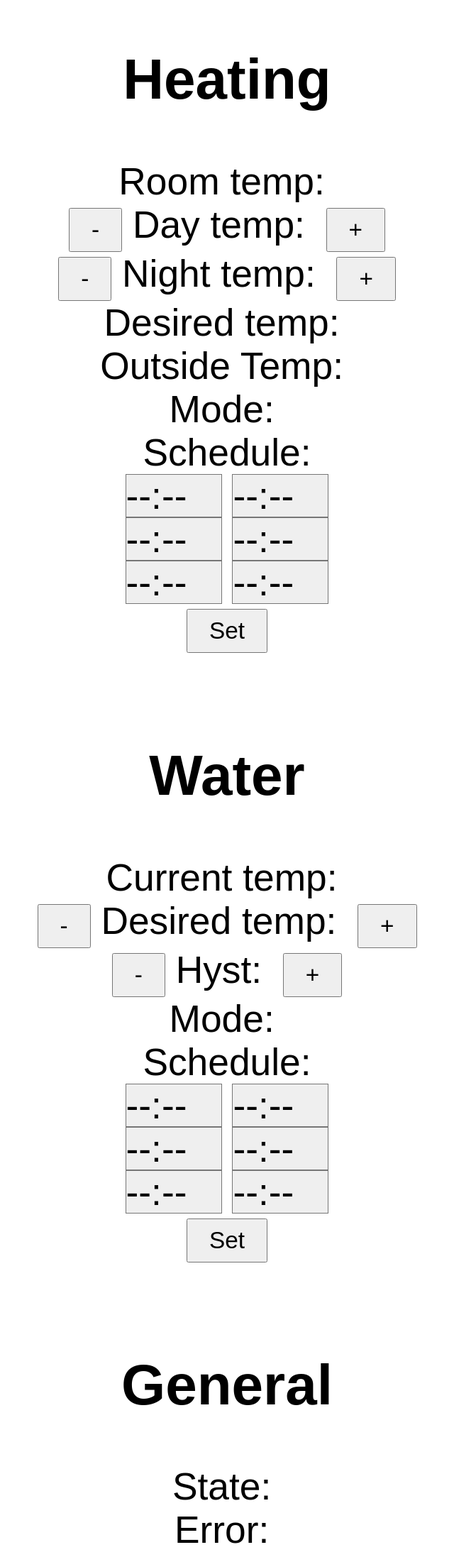
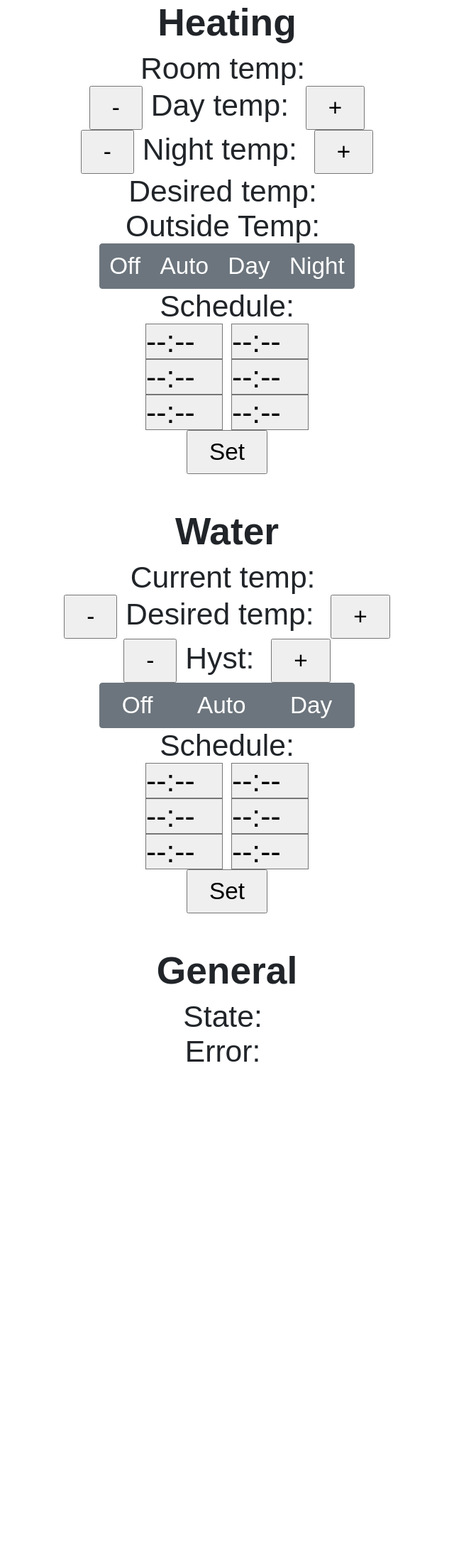
Before and after one commit to peterpickle/home-energy, a Django app: template web/home_heating/templates/home_heating/index.html in a window 1280 px wide. Shown: the whole page at 71% size, without its empty margins (320-960 px from the left). After the commit the page ends 1496 px from the top, so only its background shows below. Run offline with Django 4.2, Linux system fonts and the light colour scheme; the template is opened without the code that fills it, so the values that code supplies are empty.

Commit message:
Home-heating: UI: Added to set the heating mode

```diff
--- a/web/home_heating/static/home_heating/index.css
+++ b/web/home_heating/static/home_heating/index.css
@@ -1,14 +1,15 @@
 body
 {
     font-family: Arial, Tahoma, sans-serif;
-    font-size: 40pt;
+    font-size: 32pt;
     text-align: center;
     background-color: #ffffff;
     line-height: normal !important;
 }
-.current_value
+h1
 {
-    display: inline-block;
+    font-size: 40pt;
+    font-weight: bold;
 }
 input[type=button]
 {
@@ -19,9 +20,21 @@ input[type=button]
 select
 {
     -webkit-appearance: none;
-    font-size: 40pt;
+    font-size: 32pt;
 }
 option
 {
-    font-size: 40pt;
+    font-size: 32pt;
 }
+.current_value
+{
+    display: inline-block;
+}
+.mode
+{
+    width: 360px;
+}
+.mode_button
+{
+    font-size: 25pt;
+}
--- a/web/home_heating/templates/home_heating/index.html
+++ b/web/home_heating/templates/home_heating/index.html
@@ -7,6 +7,7 @@
     <meta name="apple-mobile-web-app-status-bar-style" content="black-translucent">
     <link rel="icon" href="{% static 'home_heating/favicon.ico' %}" sizes="any">
     <link rel="apple-touch-icon" href="{% static 'home_heating/apple-touch-icon.png' %}">
+    <link rel="stylesheet" href="https://cdn.jsdelivr.net/npm/bootstrap@5.1.3/dist/css/bootstrap.min.css">
     <link rel="stylesheet" href="{% static 'home_heating/index.css' %}">
     <script src="https://ajax.googleapis.com/ajax/libs/jquery/3.5.1/jquery.min.js"></script>
     <script>
@@ -80,7 +81,7 @@
         getEbusValue("700", "z1ActualRoomTempDesired");
         getEbusValue("700", "DisplayedOutsideTemp");
         getEbusValue("700", "DisplayedOutsideTemp");
-        getEbusValue("700", "z1OpMode");
+        getEbusValue("700", "OpMode");
         getEbusValue("700", "z1Timer." + getDayOfWeek(new Date()));
 
         getEbusValue("700", "HwcStorageTemp");
@@ -102,6 +103,9 @@
                     $("#" + circuit + "_" + outputFieldName + "_" + i).val(times[i]);
                 }
             }
+        } else if (fieldName.includes("OpMode")) {
+            $("#current_"+ circuit + "_" + outputFieldName + "_div > *").removeClass("active");
+            $("#current_"+ circuit + "_" + outputFieldName + "_" + newValue).addClass("active");
         } else {
             $("#current_"+ circuit + "_" + outputFieldName + "_div").text(newValue);
         }
@@ -145,6 +149,19 @@
             incValue("700", "z1NightTemp", +0.5);
         });
 
+        $("#current_700_OpMode_off").click(function() {
+            setEbusValue("700", "OpMode", "off");
+        });
+        $("#current_700_OpMode_auto").click(function() {
+            setEbusValue("700", "OpMode", "auto");
+        });
+        $("#current_700_OpMode_day").click(function() {
+            setEbusValue("700", "OpMode", "day");
+        });
+        $("#current_700_OpMode_night").click(function() {
+            setEbusValue("700", "OpMode", "night");
+        });
+
         $("#set_700_z1Timer").click(function() {
             setSchedule("700", "z1Timer", true);
         });
@@ -163,6 +180,16 @@
             incValue("700", "CylinderChargeHyst", +1);
         });
 
+        $("#current_700_HwcOpMode_off").click(function() {
+            setEbusValue("700", "HwcOpMode", "off");
+        });
+        $("#current_700_HwcOpMode_auto").click(function() {
+            setEbusValue("700", "HwcOpMode", "auto");
+        });
+        $("#current_700_HwcOpMode_day").click(function() {
+            setEbusValue("700", "HwcOpMode", "day");
+        });
+
         $("#set_700_hwcTimer").click(function() {
             setSchedule("700", "hwcTimer", true);
         });
@@ -172,7 +199,7 @@
     </script>
 </head>
 <body>
-    <h2>Heating</h2>
+    <h1>Heating</h1>
     Room temp: <div id="current_700_z1RoomTemp_div" class="current_value"></div>
     <br/>
 
@@ -191,8 +218,12 @@
     Outside Temp: <div id="current_700_DisplayedOutsideTemp_div" class="current_value"></div>
     <br/>
 
-    <!-- TODO: set mode (auto|day|night) or off? -->
-    Mode: <div id="current_700_z1OpMode_div" class="current_value"></div>
+    <div id="current_700_OpMode_div" class="mode btn-group" role="group">
+        <button type="button" id="current_700_OpMode_off"   class="btn btn-secondary mode_button">Off</button>
+        <button type="button" id="current_700_OpMode_auto"  class="btn btn-secondary mode_button">Auto</button>
+        <button type="button" id="current_700_OpMode_day"   class="btn btn-secondary mode_button">Day</button>
+        <button type="button" id="current_700_OpMode_night" class="btn btn-secondary mode_button">Night</button>
+    </div>
     <br/>
 
     Schedule:
@@ -213,7 +244,7 @@
 
     <!-- TODO: show humidity -->
 
-    <h2>Water</h2>
+    <h1>Water</h1>
     Current temp: <div id="current_700_HwcStorageTemp_div" class="current_value"></div>
     <br/>
 
@@ -227,8 +258,11 @@
     <input type="button" id="inc_700_CylinderChargeHyst" value="+"/>
     <br/>
 
-    <!-- TODO: set mode (auto|off)? -->
-    Mode: <div id="current_700_HwcOpMode_div" class="current_value"></div>
+    <div id="current_700_HwcOpMode_div" class="mode btn-group" role="group">
+        <button type="button" id="current_700_HwcOpMode_off"   class="btn btn-secondary mode_button">Off</button>
+        <button type="button" id="current_700_HwcOpMode_auto"  class="btn btn-secondary mode_button">Auto</button>
+        <button type="button" id="current_700_HwcOpMode_day"   class="btn btn-secondary mode_button">Day</button>
+    </div>
     <br/>
 
     Schedule:
@@ -249,7 +283,7 @@
 
     <!-- TODO: show Legionella Day + Hour -->
 
-    <h2>General</h2>
+    <h1>General</h1>
     State: <div id="current_hmu_State_div" class="current_value"></div>
     <br/>
 
```
